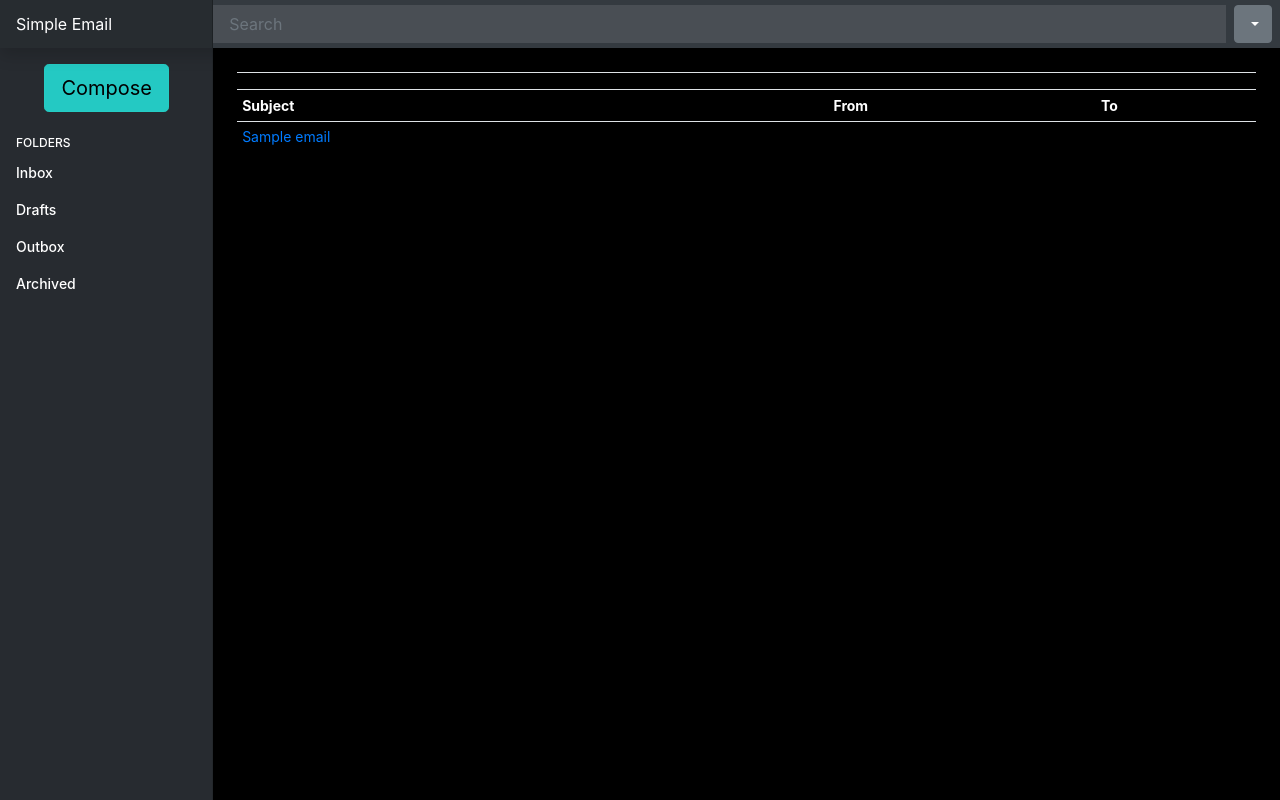
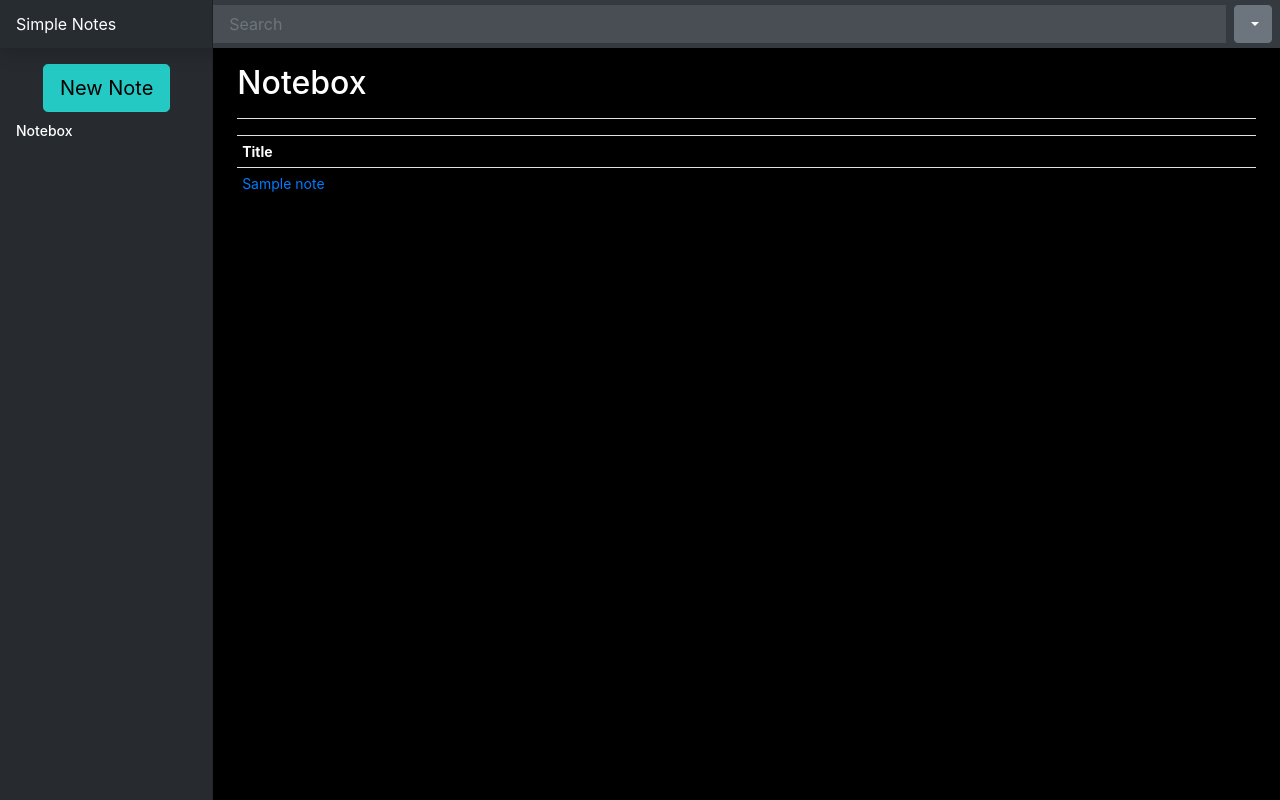
Before and after one commit to Intro-to-SE-Lab-Fall-20/Group-8, a Django app: template code/app/templates/notes_inbox.html in a window 1280 px wide. Run offline with Django 3.2, Linux system fonts and the light colour scheme; tables that the repository leaves empty hold one stand-in row (values such as "Sample post"); the template is opened without the code that fills it: values that come from a table or form of the project are taken from there, most other values are stand-ins (such as "Sample title", 1, 10 or a date in 2020); some libraries are stand-ins or nearby versions.

Commit message:
html files updated

```diff
--- a/code/app/templates/notes_inbox.html
+++ b/code/app/templates/notes_inbox.html
@@ -1,19 +1,11 @@
-{% extends "nav.html" %}
+{% extends "notes_nav.html" %}
 
 {% block title %}
-    {% if folder == 'inbox' %}
-        Simple Notes: Inbox
-    {% endif %}
+    Simple Notes: Notesbox
 {% endblock title %}
 
 {% block header %}
-
-    {% if folder == 'inbox' %}
-        <h1 class="h2 text-color">Inbox</h1>
-    {% elif folder == 'outbox' %}
-        <h1 class="h2 text-color">Outbox</h1>
-    {% endif %}
-
+    <h1 class="h2 text-color">Notebox</h1>
 {% endblock header %}
 
 {% block view %}
@@ -21,15 +13,11 @@
         <table class="table table-striped table-sm text-color">
           <tbody>
             <tr>
-              <th>Subject</th>
-              <th>From</th>
-              <th>To</th>
+              <th>Title</th>
             </tr>
-          {% for email in emails %}
+          {% for note in notes %}
             <tr>
-              <td><a href="/view/{{ email.uid }}">{{ email.subject }}</a></td>
-              <td>{{ email.from }}</td>
-              <td>{{ email.to }}</td>
+              <td><a href="/view_note/{{ note.uid }}">{{ note.title }}</a></td>
             </tr>
           {% endfor %}
           </tbody>
--- a/code/app/templates/notes_nav.html
+++ b/code/app/templates/notes_nav.html
@@ -12,7 +12,7 @@
         <!-- Navbar -->
         {% block navbar %}
             <nav class="navbar navbar-dark sticky-top bg-dark flex-md-nowrap p-0 shadow">
-              <a class="navbar-brand col-md-3 col-lg-2 mr-0 px-3" href="/">Simple Email</a>
+              <a class="navbar-brand col-md-3 col-lg-2 mr-0 px-3" href="/">Simple Notes</a>
               <button class="navbar-toggler position-absolute d-md-none collapsed" type="button" data-toggle="collapse" data-target="#sidebarMenu" aria-controls="sidebarMenu" aria-expanded="false" aria-label="Toggle navigation">
                 <span class="navbar-toggler-icon"></span>
               </button>
@@ -43,20 +43,13 @@
                         <ul class="nav flex-column">
 
                           <div class="compose-button ml-3 mr-3">
-                            <a href="/compose" role="button" class="btn btn-lg btn-primary btn-color ">Compose</a>
+                            <a href="/note_compose" role="button" class="btn btn-lg btn-primary btn-color ">New Note</a>
                           </div>
 
-                          <h6 class="sidebar-heading d-flex justify-content-between align-items-center px-3 mt-4 mb-1 text-color">
-                            <span>Folders</span>
-                            <a class="d-flex align-items-center text-color" href="#" aria-label="Add a new report">
-                              <span data-feather="plus-circle"></span>
-                            </a>
-                          </h6>
-
                           <li class="nav-item">
-                            <a class="nav-link {% if folder == 'inbox' %}active{% endif %}" href="/">
-                              <span data-feather="inbox"></span>
-                              Inbox
+                            <a class="nav-link " href="/">
+                              <span data-feather="Notebox"></span>
+                              Notebox
                             </a>
                           </li>
 
```
Also changed, not shown: code/app/templates/notes_compose.html (+20 -3 lines), code/app/templates/view_notes.html (+6 -16 lines).
